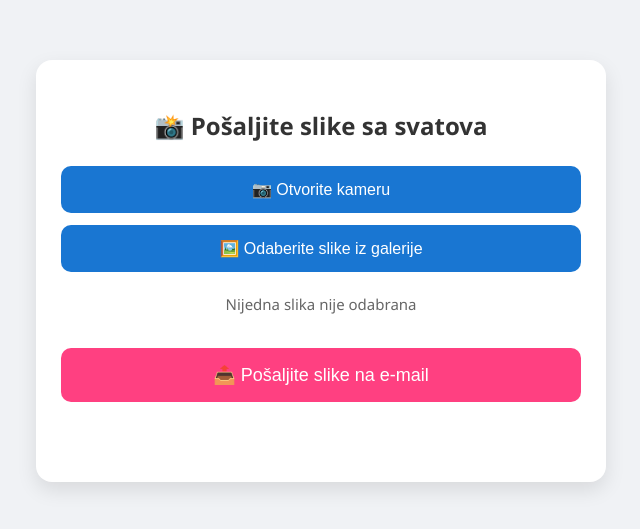
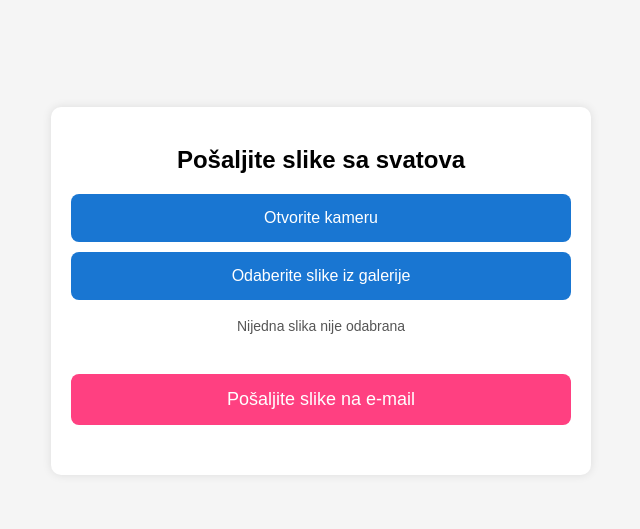
Before and after one commit to MVuko123/Svatovi, a plain HTML site: page index.html in a window 1280 px wide. Shown: the part 129-658 px from the top of the page, without its empty margins (319-959 px from the left). Drawn offline with nearby package versions, Linux system fonts and the light colour scheme.

Commit message:
Update index.html

```diff
--- a/index.html
+++ b/index.html
@@ -7,78 +7,68 @@
   <script src="https://cdn.jsdelivr.net/npm/emailjs-com@3/dist/email.min.js"></script>
   <style>
     body {
-      font-family: "Segoe UI", Tahoma, Geneva, Verdana, sans-serif;
+      font-family: Arial, sans-serif;
       margin: 0;
       padding: 0;
-      background: #f0f2f5;
+      background: #f5f5f5;
       display: flex;
       flex-direction: column;
       justify-content: center;
       align-items: center;
       min-height: 100vh;
     }
-
     .container {
       width: 90%;
-      max-width: 520px;
-      padding: 30px 25px;
-      background: #fff;
-      box-shadow: 0 8px 20px rgba(0, 0, 0, 0.1);
-      border-radius: 16px;
+      max-width: 500px;
+      padding: 20px;
+      background: white;
+      box-shadow: 0 0 10px rgba(0,0,0,0.1);
+      margin-top: 40px;
+      border-radius: 10px;
       text-align: center;
     }
-
     h2 {
-      margin-bottom: 24px;
-      color: #333;
+      margin-bottom: 20px;
     }
-
     .upload-section {
       display: flex;
       flex-direction: column;
-      gap: 12px;
-      margin-bottom: 24px;
+      gap: 10px;
+      margin-bottom: 20px;
     }
-
     .upload-section button {
       background-color: #1976d2;
       color: white;
       border: none;
-      padding: 14px 18px;
+      padding: 15px 20px;
       font-size: 16px;
-      border-radius: 10px;
+      border-radius: 8px;
       cursor: pointer;
       width: 100%;
-      transition: background-color 0.2s ease;
     }
-
     .upload-section button:hover {
-      background-color: #145ea8;
+      background-color: #1565c0;
     }
-
-    #fileStatus {
-      font-size: 15px;
-      color: #666;
+    .status-section {
+      font-size: 14px;
+      color: #333;
       margin-top: 10px;
+      min-height: 20px;
     }
-
     .send-button {
       background-color: #ff4081;
       color: white;
       border: none;
-      padding: 16px 22px;
+      padding: 15px 20px;
       font-size: 18px;
-      border-radius: 10px;
+      border-radius: 8px;
       cursor: pointer;
       width: 100%;
-      margin-top: 10px;
-      transition: background-color 0.2s ease;
+      margin-top: 20px;
     }
-
     .send-button:hover {
       background-color: #e73370;
     }
-
     .loader {
       border: 5px solid #f3f3f3;
       border-top: 5px solid #1976d2;
@@ -89,48 +79,36 @@
       margin: 20px auto;
       display: none;
     }
-
     @keyframes spin {
       0% { transform: rotate(0deg); }
       100% { transform: rotate(360deg); }
     }
-
-    .status-section {
-      font-size: 15px;
-      color: #333;
-      margin-top: 20px;
-      min-height: 30px;
-    }
-
-    .status-success {
-      color: green;
-    }
-
-    .status-error {
-      color: red;
+    #fileStatus {
+      font-size: 14px;
+      color: #555;
+      margin-top: 8px;
     }
   </style>
 </head>
 <body>
   <div class="container">
-    <h2>📸 Pošaljite slike sa svatova</h2>
+    <h2>Pošaljite slike sa svatova</h2>
     <div class="upload-section">
-      <button type="button" onclick="document.getElementById('cameraInput').click()">📷 Otvorite kameru</button>
+      <button type="button" onclick="document.getElementById('cameraInput').click()">Otvorite kameru</button>
       <input type="file" id="cameraInput" accept="image/*" capture="environment" style="display: none;" multiple />
 
-      <button type="button" onclick="document.getElementById('galleryInput').click()">🖼️ Odaberite slike iz galerije</button>
+      <button type="button" onclick="document.getElementById('galleryInput').click()">Odaberite slike iz galerije</button>
       <input type="file" id="galleryInput" accept="image/*" style="display: none;" multiple />
 
       <div id="fileStatus">Nijedna slika nije odabrana</div>
     </div>
-
-    <button class="send-button" onclick="sendImages()">📤 Pošaljite slike na e-mail</button>
+    <button class="send-button" onclick="sendImages()">Pošaljite slike na e-mail</button>
     <div class="loader" id="loader"></div>
     <div class="status-section" id="statusText"></div>
   </div>
 
   <script>
-    // Inicijalizacija EmailJS-a s tvojim javnim ključem
+    // Initialize EmailJS with your public key
     emailjs.init("g42tnmFpURrlkWGUF");
 
     const cameraInput = document.getElementById('cameraInput');
@@ -139,6 +117,7 @@
     const loader = document.getElementById('loader');
     const statusText = document.getElementById('statusText');
 
+    // Update the file status indicator when files are selected
     function updateFileStatus() {
       const count = cameraInput.files.length + galleryInput.files.length;
       if (count === 0) {
@@ -146,26 +125,21 @@
       } else if (count === 1) {
         fileStatus.textContent = "1 slika odabrana";
       } else {
-        fileStatus.textContent = `${count} slika odabrano`;
+        fileStatus.textContent = count + " slika odabrano";
       }
     }
-
     cameraInput.addEventListener("change", updateFileStatus);
     galleryInput.addEventListener("change", updateFileStatus);
 
     async function sendImages() {
       const files = [...cameraInput.files, ...galleryInput.files];
-      statusText.className = "status-section";
-
       if (!files.length) {
-        statusText.textContent = "⚠️ Molimo odaberite barem jednu sliku.";
-        statusText.classList.add("status-error");
+        alert("Molimo odaberite barem jednu sliku.");
         return;
       }
 
       loader.style.display = "block";
-      statusText.textContent = "⏳ Učitavanje i slanje slika...";
-
+      statusText.textContent = "Učitavanje i slanje slika...";
       const uploadedLinks = [];
 
       for (const file of files) {
@@ -176,34 +150,35 @@
             method: "POST",
             body: formData
           });
-          const result = await res.json();
+          const text = await res.text();
+          const result = JSON.parse(text);
           if (result.status !== "ok") throw new Error("Neuspjelo učitavanje slike");
           uploadedLinks.push(result.data.downloadPage);
         } catch (error) {
           console.error("Greška pri učitavanju:", error);
-          statusText.textContent = "❌ Greška pri učitavanju: " + error.message;
-          statusText.classList.add("status-error");
+          alert("Greška pri učitavanju: " + error.message);
           loader.style.display = "none";
+          statusText.textContent = "";
           return;
         }
       }
 
       const plainLinks = uploadedLinks.join("\n");
-
       emailjs.send("service_anlae55", "template_xxka83q", {
         images: plainLinks
       })
       .then(() => {
-        statusText.textContent = "✅ Slike su uspješno poslane!";
-        statusText.classList.add("status-success");
+        alert("Slike su uspješno poslane!");
+        statusText.textContent = "Slanje završeno!";
+        // Reset file inputs
         cameraInput.value = "";
         galleryInput.value = "";
         updateFileStatus();
       })
       .catch((error) => {
         console.error("Slanje e-maila nije uspjelo:", error);
-        statusText.textContent = "❌ Greška pri slanju: " + error.message;
-        statusText.classList.add("status-error");
+        alert("Greška: " + error.message);
+        statusText.textContent = "Greška pri slanju.";
       })
       .finally(() => {
         loader.style.display = "none";
```
